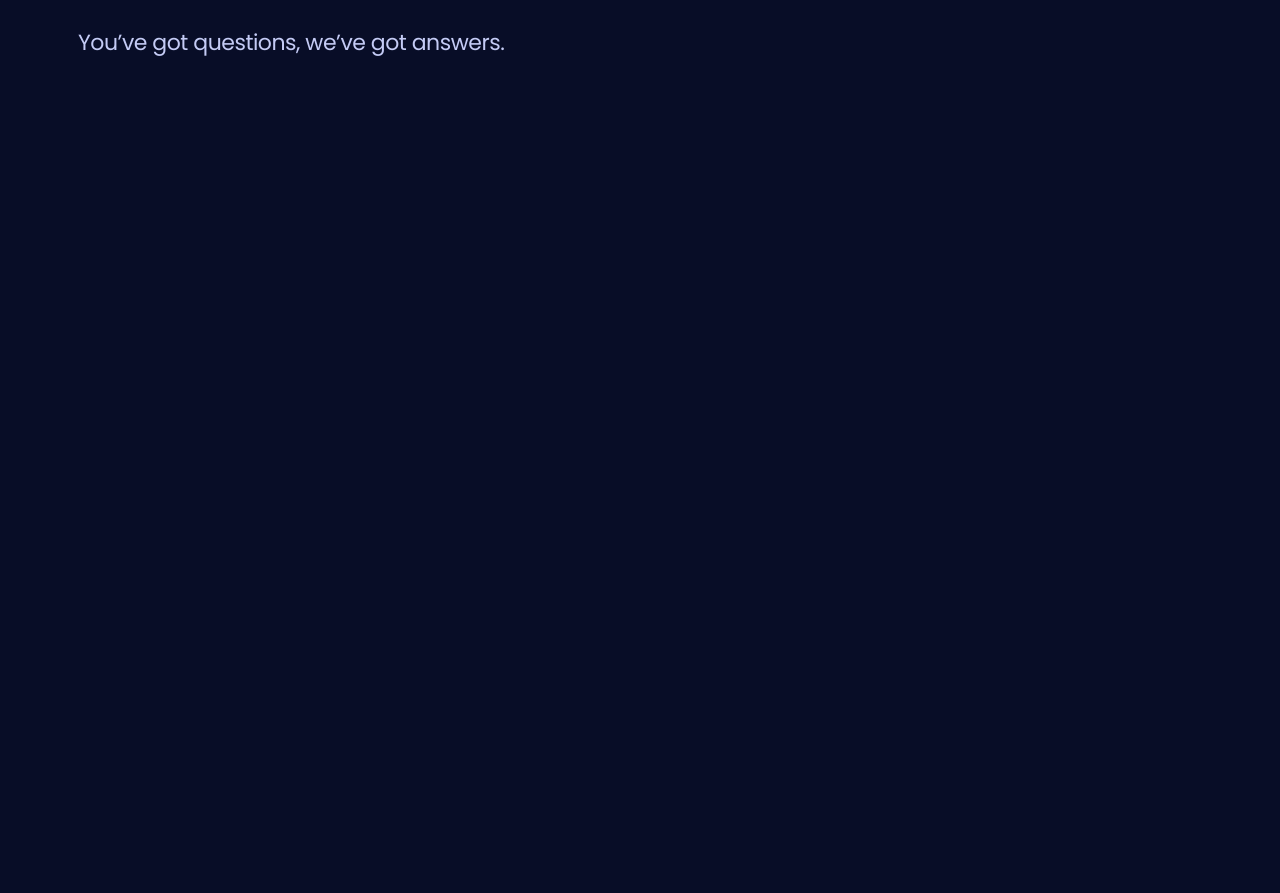
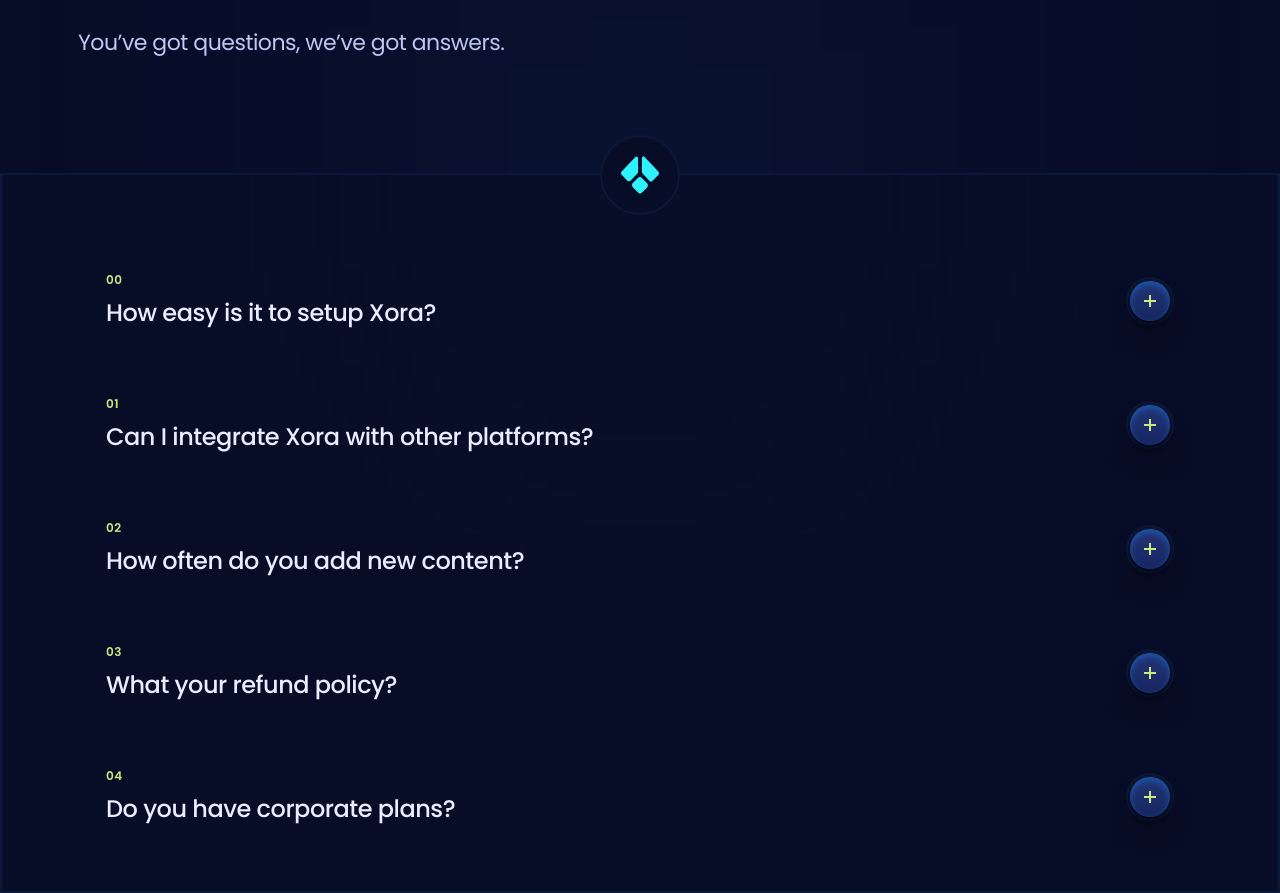
Before and after one commit to kanchana404/xora, a React (Vite) app: page / in a window 1280 px wide. Shown: the part 3284-4177 px from the top of the page. Before the commit the page ends 3457 px from the top, so only its background shows below. Built offline with nearby package versions, Linux system fonts and the light colour scheme.

Commit message:
feat: implement FaqItem component and integrate it into Faq section for dynamic FAQ display

```diff
--- a/src/components/FaqItem.jsx
+++ b/src/components/FaqItem.jsx
@@ -0,0 +1,45 @@
+import clsx from "clsx";
+import { act } from "react";
+import { useState } from "react";
+
+const FaqItem = ({ item, index }) => {
+  const [activeId, setActiveId] = useState(null);
+
+  const active = activeId === item.id;
+  return (
+    <div className="relative z-2 mb-16">
+      <div
+        className="group relative flex cursor-pointer items-center justify-between gap-10 px-7"
+        onClick={() => {
+          setActiveId(activeId === item.id ? null : item.id);
+        }}
+      >
+        <div className="flex-1">
+          <div className="small-compact mb-1.5 text-p3 max-lg:hidden">
+            {index < 10 ? "0" : ""}
+            {index}
+          </div>
+          <div
+            className={clsx(
+              "h6 text-p4 transition-colors duration-500 max-md:flex max-md:min-h-20 max-md:items-center",
+              active && "max-lg:text-p1"
+            )}
+          >
+            {item.question}
+          </div>
+        </div>
+
+        <div
+          className={clsx(
+            "faq-icon relative flex size-12 items-center justify-center rounded-full border-2 border-s2 shadow-400 transition-all duration-500 group-hover:border-s4",
+            active && "before:bg-p1 after:rotate-0 after:bg-p1"
+          )}
+        >
+          <div className="g4 size-11/12 rounded-full shadow-300" />
+        </div>
+      </div>
+    </div>
+  );
+};
+
+export default FaqItem;
--- a/src/sections/Faq.jsx
+++ b/src/sections/Faq.jsx
@@ -1,6 +1,10 @@
 import { Element } from "react-scroll";
+import { faq } from "../constants";
+import FaqItem from "../components/FaqItem";
 
 const Faq = () => {
+  const halfLength = Math.floor(faq.length / 2);
+
   return (
     <section>
       <Element name="faq" className="relative">
@@ -13,6 +17,19 @@
               You’ve got questions, we’ve got answers.
             </p>
           </div>
+          <div className="faq-line_after w-0.5 h-full absolute left-[calc(50%-1px)] top-0 -z-1 bg-s1" />
+        </div>
+        <div className="faq-glow_before relative z-2 border-2 border-s2 bg-s1">
+          <div className="container flex gap-10 max-lg:block">
+            <div className="rounded-half absolute -top-10 left-[calc(50%-40px)] z-4 flex size-20 items-center justify-center border-2 border-s2 bg-s1">
+              <img src="/images/faq-logo.svg" alt="logo" className="size-1/2" />
+            </div>
+            <div className="relative flex-1 pt-24">
+              {faq.slice(0, halfLength).map((item, index) => (
+                <FaqItem key={item.id} item={item} index={index} />
+              ))}
+            </div>
+          </div>
         </div>
       </Element>
     </section>
```
